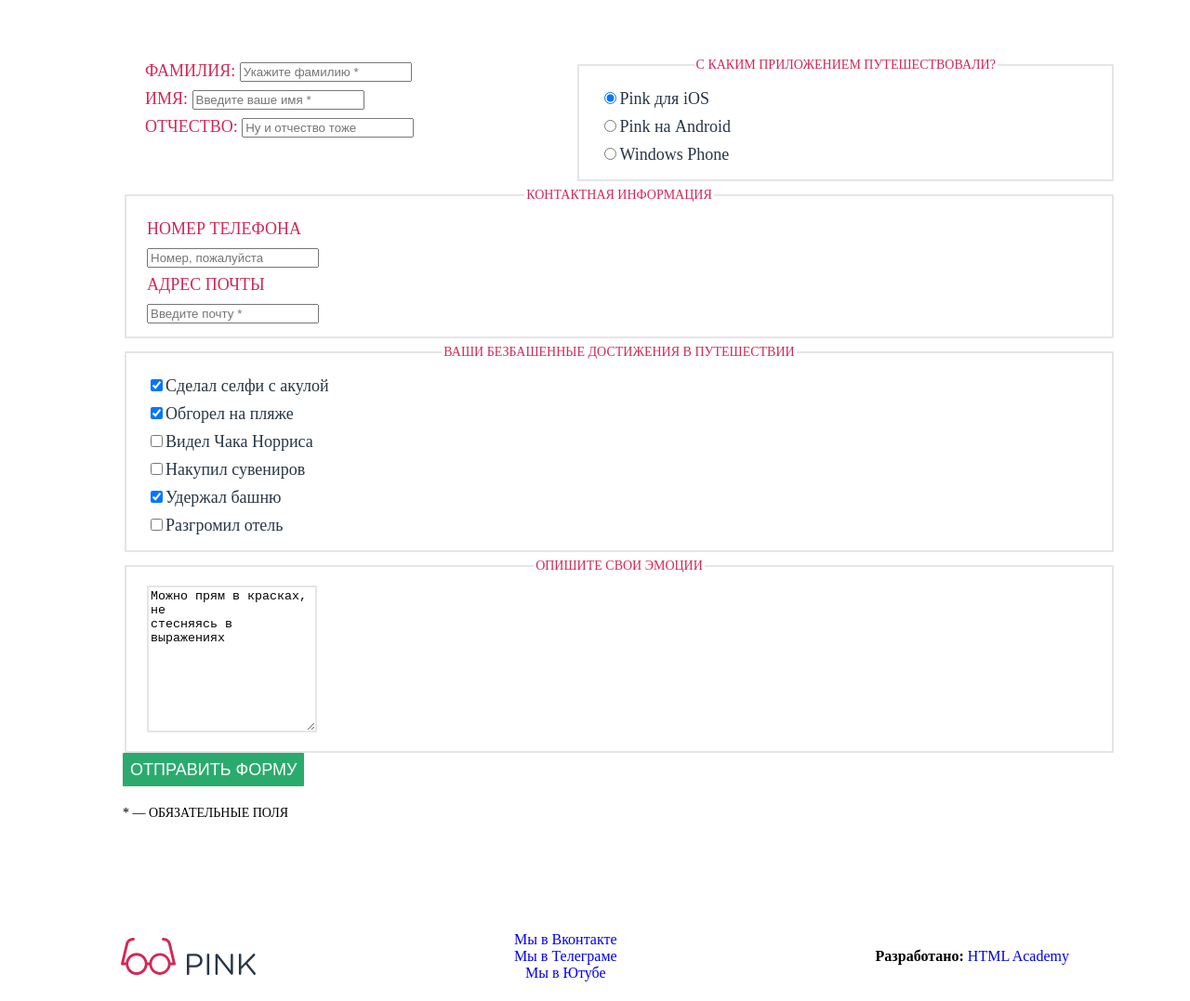
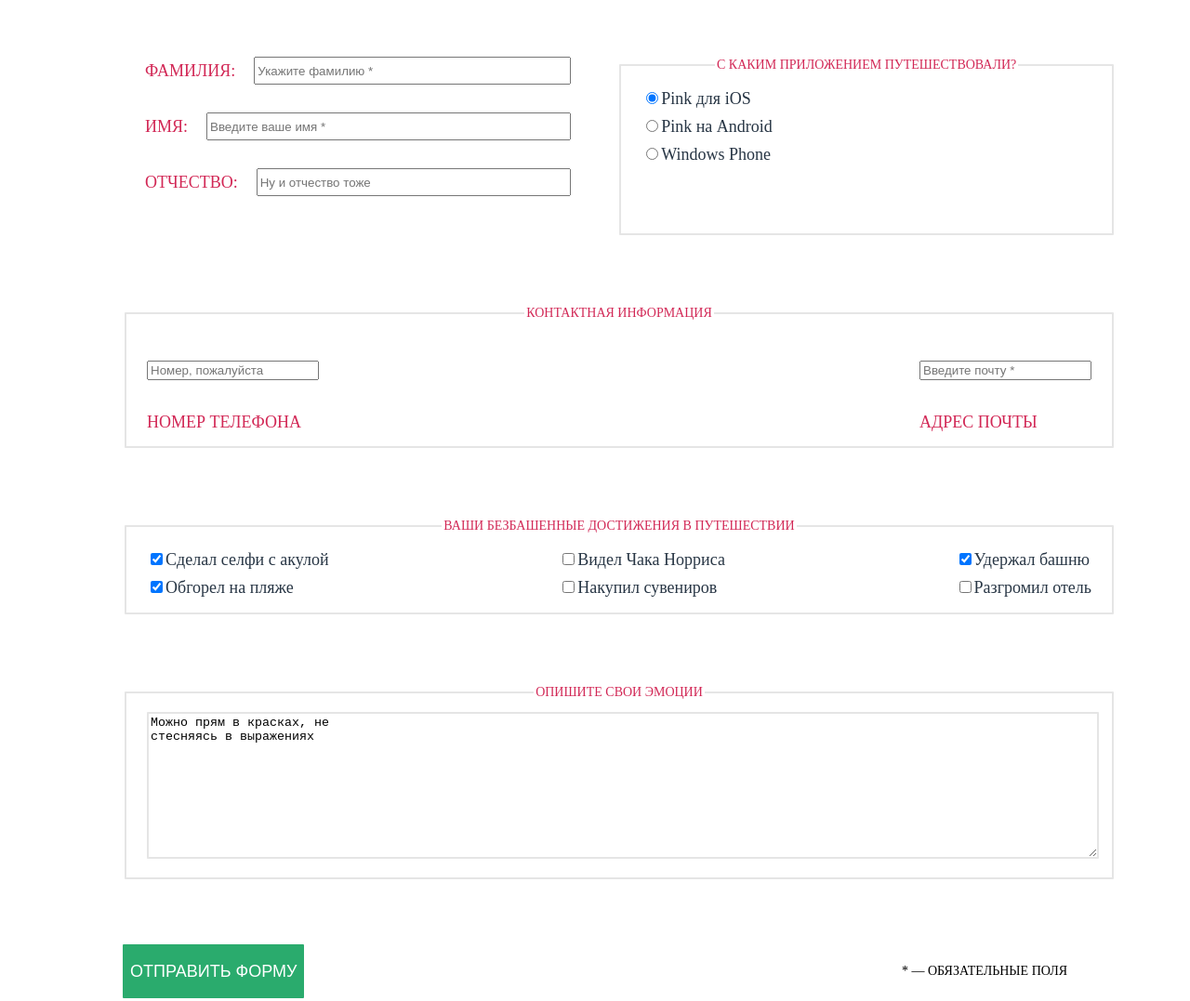
Before and after one commit to htmlacademy-adaptive/1853163-pink-25, a website: page source/form.html in a window 1280 px wide. Shown: the part 360-1437 px from the top of the page at 93% size. Drawn offline with nearby package versions, Linux system fonts and the light colour scheme; files that its build step writes are made by us from their sources.

Commit message:
add catalog and form grids

```diff
--- a/source/form.html
+++ b/source/form.html
@@ -45,35 +45,50 @@
   <form class="form" action="https://echo.htmlacademy.ru" method="post">
     <div class="form__list">
       <fieldset class="form__fieldset form__fieldset--name">
-        <label class="form__label form__label--contacts">ФАМИЛИЯ:
-          <input type="text" class="form__input" name="login" placeholder="Укажите фамилию *"></label><br>
-        <label class="form__label form__label--contacts">ИМЯ:
-          <input type="text" class="form__input" name="login" placeholder="Введите ваше имя *">
+        <label class="form__label form__label--name">ФАМИЛИЯ:
+          <input type="text" class="form__input form__input--name" name="login" placeholder="Укажите фамилию *"></label><br>
+        <label class="form__label form__label--name">ИМЯ:
+          <input type="text" class="form__input form__input--name" name="login" placeholder="Введите ваше имя *">
         </label><br>
-        <label class="form__label form__label--contacts">ОТЧЕСТВО:
-          <input type="text" name="login" class="form__input" placeholder="Ну и отчество тоже">
+        <label class="form__label form__label--name">ОТЧЕСТВО:
+          <input type="text" name="login" class="form__input form__input--name" placeholder="Ну и отчество тоже">
         </label><br>
       </fieldset>
       <fieldset class="form__fieldset form__fieldset--checkbox">
         <legend class="form__legend form__legend--checkbox">Ваши безбашенные достижения в путешествии</legend>
-        <label class="form__label"><input type="checkbox" name="achievment" class="form__input" checked>Сделал селфи с
-          акулой</label><br>
-        <label class="form__label"><input type="checkbox" name="achievment" class="form__input" checked>Обгорел на пляже</label><br>
+        <div class="form__checkbox-labels">
+          <div class="form__checkbox-first">
+            <label class="form__label"><input type="checkbox" name="achievment" class="form__input" checked>Сделал селфи
+              с акулой</label><br>
+            <label class="form__label"><input type="checkbox" name="achievment" class="form__input" checked>Обгорел на
+              пляже</label><br>
+          </div>
+          <div class="form__checkbox-second">
             <label class="form__label"><input type="checkbox" name="achievment" class="form__input">Видел Чака
               Норриса</label><br>
             <label class="form__label"><input type="checkbox" name="achievment" class="form__input">Накупил
               сувениров</label><br>
+          </div>
+          <div class="form__checkbox-third">
             <label class="form__label"><input type="checkbox" name="achievment" class="form__input" checked>Удержал
               башню</label><br>
-        <label class="form__label"><input type="checkbox" name="achievment" class="form__input">Разгромил отель</label>
+            <label class="form__label"><input type="checkbox" name="achievment" class="form__input">Разгромил
+              отель</label>
+          </div>
+        </div>
       </fieldset>
       <fieldset class="form__fieldset form__fieldset--contacts">
         <legend class="form__legend form__legend--contacts">контактная информация</legend>
-        <label class="form__label form__label--contacts">НОМЕР ТЕЛЕФОНА<br>
-          <input type="text" name="login" class="form__input" placeholder="Номер, пожалуйста"></label><br>
-        <label class="form__label form__label--contacts">АДРЕС ПОЧТЫ<br>
-          <input type="text" name="login" class="form__input" placeholder="Введите почту *">
-        </label><br>
+        <div class="form__contacts-labels">
+          <div class="form__contacts-section">
+          <label class="form__label form__label--contacts">НОМЕР ТЕЛЕФОНА</label><br>
+            <input type="text" name="login" class="form__input form__input--contacts" placeholder="Номер, пожалуйста"><br>
+          </div>
+          <div class="form__contacts-section">
+          <label class="form__label form__label--contacts">АДРЕС ПОЧТЫ</label><br>
+            <input type="text" name="login" class="form__input form__input--contacts" placeholder="Введите почту *"><br>
+          </div>
+        </div>
       </fieldset>
       <fieldset class="form__fieldset form__fieldset--radio">
         <legend class="form__legend form__legend--radio">С каким приложением путешествовали?</legend>
@@ -90,8 +105,10 @@
 стесняясь в выражениях</textarea>
       </fieldset>
     </div>
+    <div class="form__submit">
       <input type="submit" class="form__submit-button" value="Отправить форму">
       <p class="form__requested-field">* — обязательные поля</p>
+    </div>
   </form>
 </main>
 <footer class="main-footer">
--- a/source/less/form.less
+++ b/source/less/form.less
@@ -31,9 +31,13 @@
 
 .form__list {
   width: 100%;
+  display: flex;
+  flex-direction: column;
 
   @media (min-width: @desktop-width) {
     display: grid;
+    column-gap: 74px;
+    row-gap: 69px;
     grid-template-areas:
       "name radio"
       "contacts contacts"
@@ -45,30 +49,51 @@
 .form__fieldset--name {
   grid-area: name;
   border: none;
+  order: 0;
 }
 
 .form__fieldset--checkbox {
   grid-area: checkbox;
-}
+  order: 1;
 
-.form__fieldset--contacts {
-  grid-area: contacts;
+  @media (min-width: @tablet-width) {
+    order: 3;
+  }
 }
 
 .form__fieldset--radio {
   grid-area: radio;
+  order: 3;
+
+  @media (min-width: @tablet-width) {
+    order: 1;
+  }
 }
 
 .form__fieldset--textarea {
   grid-area: textarea;
+  order: 4;
 }
 
 .form__label {
   color: #283645;
 }
 
-.form__label--contacts {
+.form__label--name {
   color: #d22856;
+  display: flex;
+  flex-direction: column;
+
+  @media (min-width: @tablet-width) {
+    flex-direction: row;
+  }
+}
+
+.form__input--name {
+  @media (min-width: @tablet-width) {
+    flex-grow: 1;
+    margin-left: 20px;
+  }
 }
 
 .form__legend {
@@ -92,6 +117,7 @@
 .form__textarea {
   border: 2px solid #e5e5e5;
   border-radius: 1px;
+  width: 100%;
 }
 
 .form__requested-field {
@@ -114,3 +140,63 @@
     display: none;
   }
 }
+
+.form__submit {
+  display: flex;
+  flex-direction: column;
+  width: 100%;
+  margin-top: 52px;
+
+  @media (min-width: @tablet-width) {
+    flex-direction: row;
+    justify-content: space-between;
+    margin-top: 70px;
+  }
+}
+
+.form__contacts-labels {
+  display: flex;
+  flex-direction: column;
+
+  @media (min-width: @desktop-width) {
+    flex-direction: row;
+    justify-content: space-between;
+  }
+}
+
+.form__fieldset--contacts {
+  order: 2;
+  grid-area: contacts;
+}
+
+.form__contacts-section {
+  display: flex;
+  flex-direction: column;
+}
+
+.form__label--contacts {
+  order: 0;
+  color: #d22856;
+
+  @media (min-width: @tablet-width) {
+    order: 1;
+  }
+}
+
+.form__input--contacts {
+  order: 1;
+
+  @media (min-width: @tablet-width) {
+    order: 0;
+  }
+}
+
+.form__checkbox-labels {
+  display: flex;
+  flex-direction: column;
+
+  @media (min-width: @desktop-width) {
+    flex-direction: row;
+    justify-content: space-between;
+  }
+}
--- a/source/less/user-review.less
+++ b/source/less/user-review.less
@@ -32,6 +32,11 @@
   grid-area: panorama;
 }
 
+.user-review__panorama-photo {
+  display: block;
+  width: 100vw;
+}
+
 .user-review__item--car {
   grid-area: car;
 }
@@ -59,10 +64,6 @@
 .user-review__information {
   width: 280px;
   background-color: #f2f2f2;
-
-  @media (min-width: @tablet-width) {
-    width: 300px;
-  }
 }
 
 .user-review__item {
@@ -119,3 +120,11 @@
   text-align: center;
   color: #283645;
 }
+
+.user-review__photo {
+  display: block;
+}
+
+.user-review__quote {
+  margin: 0;
+}
```
Also changed, not shown: source/catalog.html (+1 -1 lines). Lines whose indentation alone changed are shown as unchanged.
